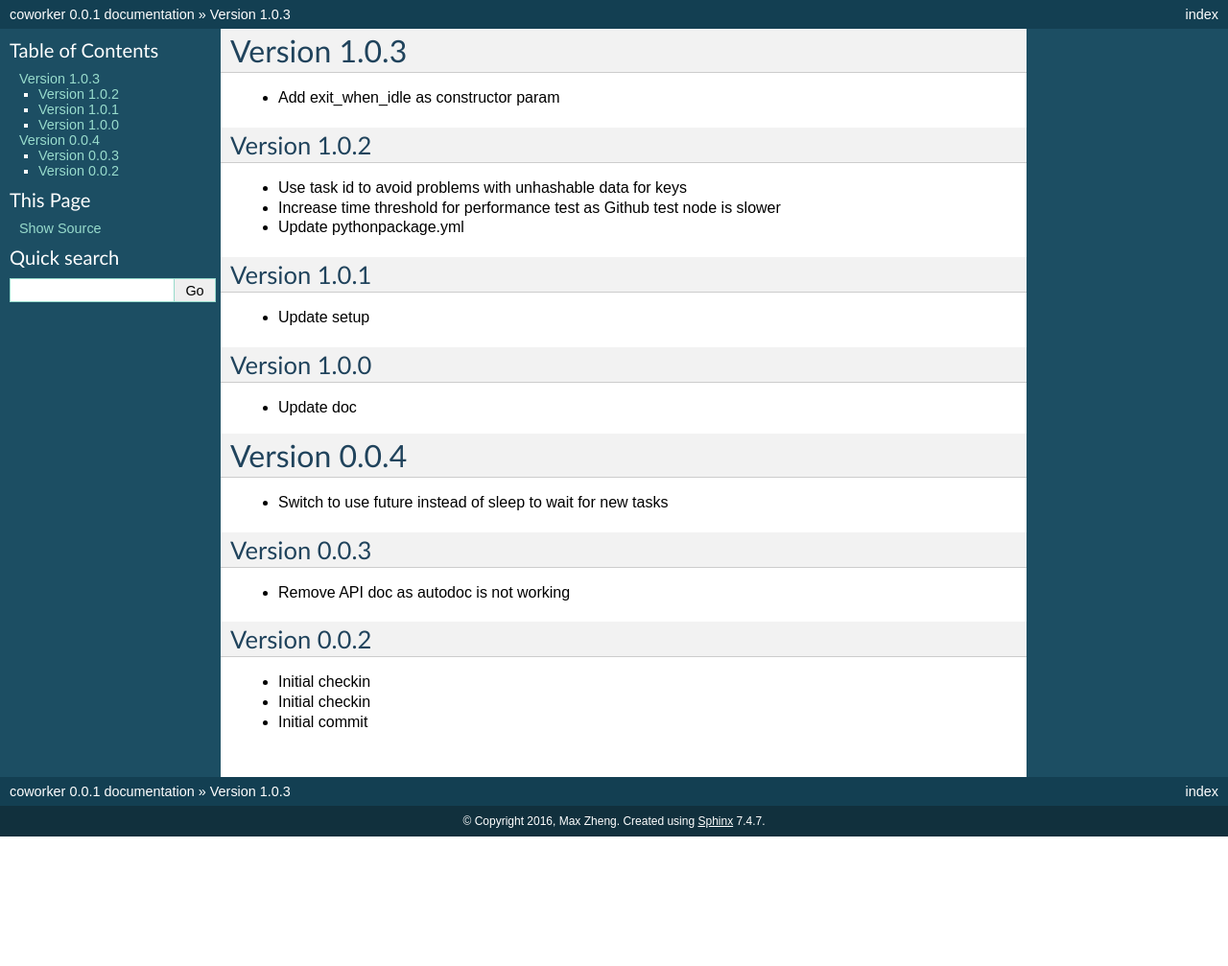
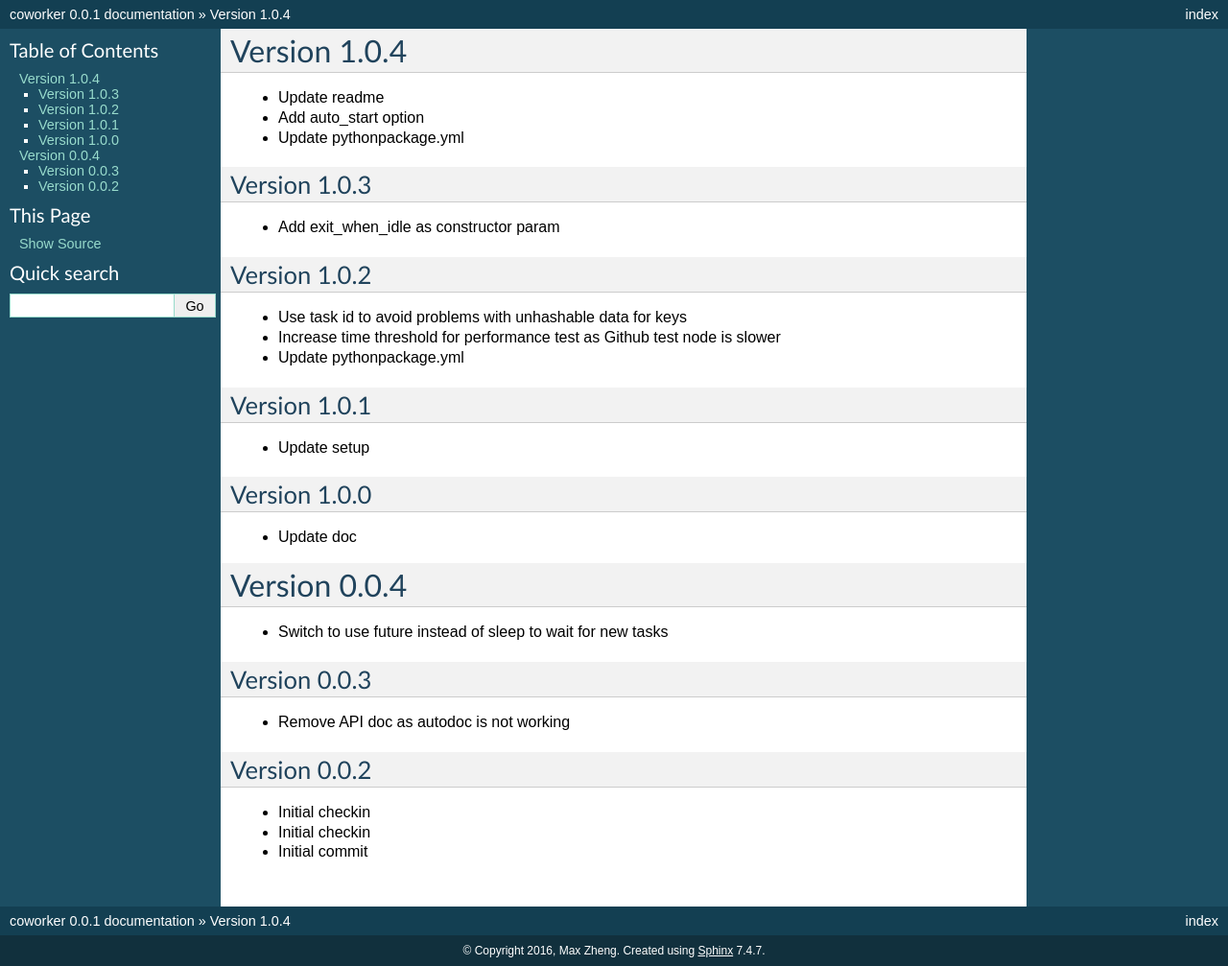
Before and after one commit to maxzheng/coworker, a Sphinx documentation site: the page built from docs/CHANGELOG.rst, in a window 1280 px wide. Shown: the whole page at 96% size. Built offline with Sphinx 7.4.7, drawn with Linux system fonts in a browser that asks for light colours; before the commit the page ends 900 px from its top, so only the background shows below that.

Commit message:
Publish version 1.0.4

```diff
--- a/docs/CHANGELOG.rst
+++ b/docs/CHANGELOG.rst
@@ -1,5 +1,12 @@
+Version 1.0.4
+================================================================================
+
+* Update readme
+* Add auto_start option
+* Update pythonpackage.yml
+
 Version 1.0.3
-================================================================================
+--------------------------------------------------------------------------------
 
 * Add exit_when_idle as constructor param
 
--- a/setup.py
+++ b/setup.py
@@ -5,7 +5,7 @@ import setuptools
 
 setuptools.setup(
     name='coworker',
-    version='1.0.4',
+    version='1.0.5',
 
     author='Max Zheng',
     author_email='maxzheng.os @t gmail.com',
```
